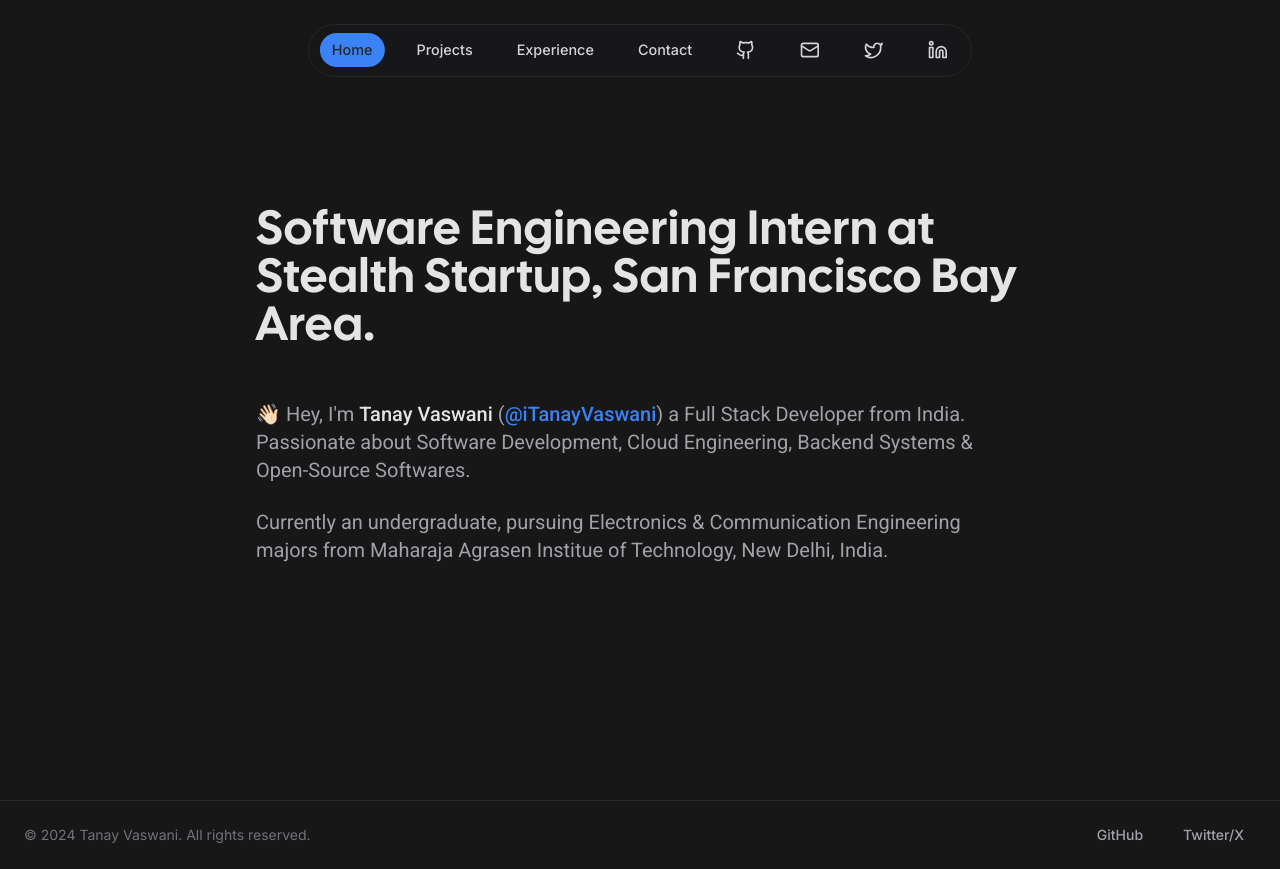
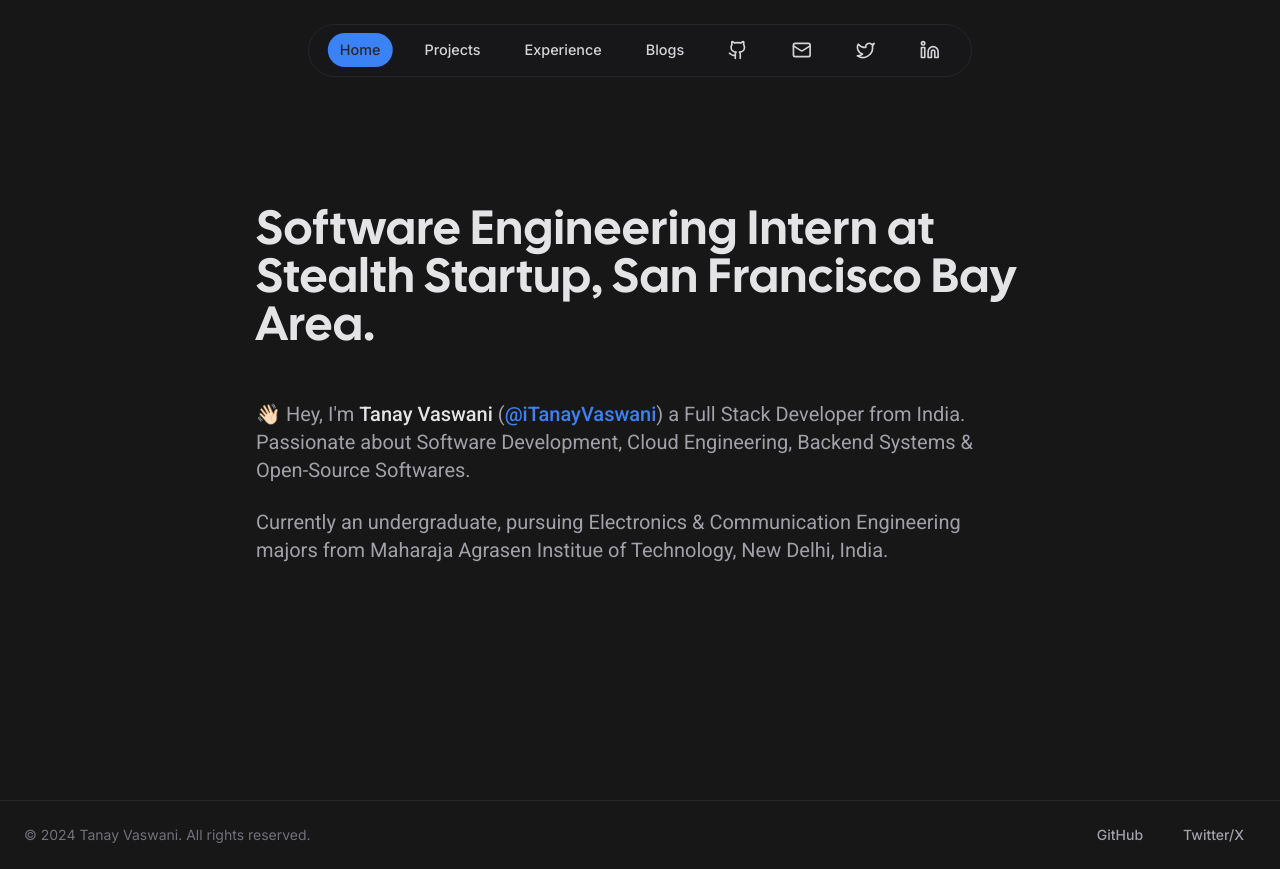
Before and after one commit to tanayvaswani/tanayvaswani-portfolio, a Next.js app: page / in a window 1280 px wide. Built offline with nearby package versions, Linux system fonts and the light colour scheme.

Commit message:
refac: blog page

```diff
--- a/components/navbar/nav-items.tsx
+++ b/components/navbar/nav-items.tsx
@@ -22,8 +22,8 @@ export const navItems = [
     target: "",
   },
   {
-    name: "Contact",
-    hash: "/contact",
+    name: "Blogs",
+    hash: "/blogs",
     target: "",
   },
   {
```
